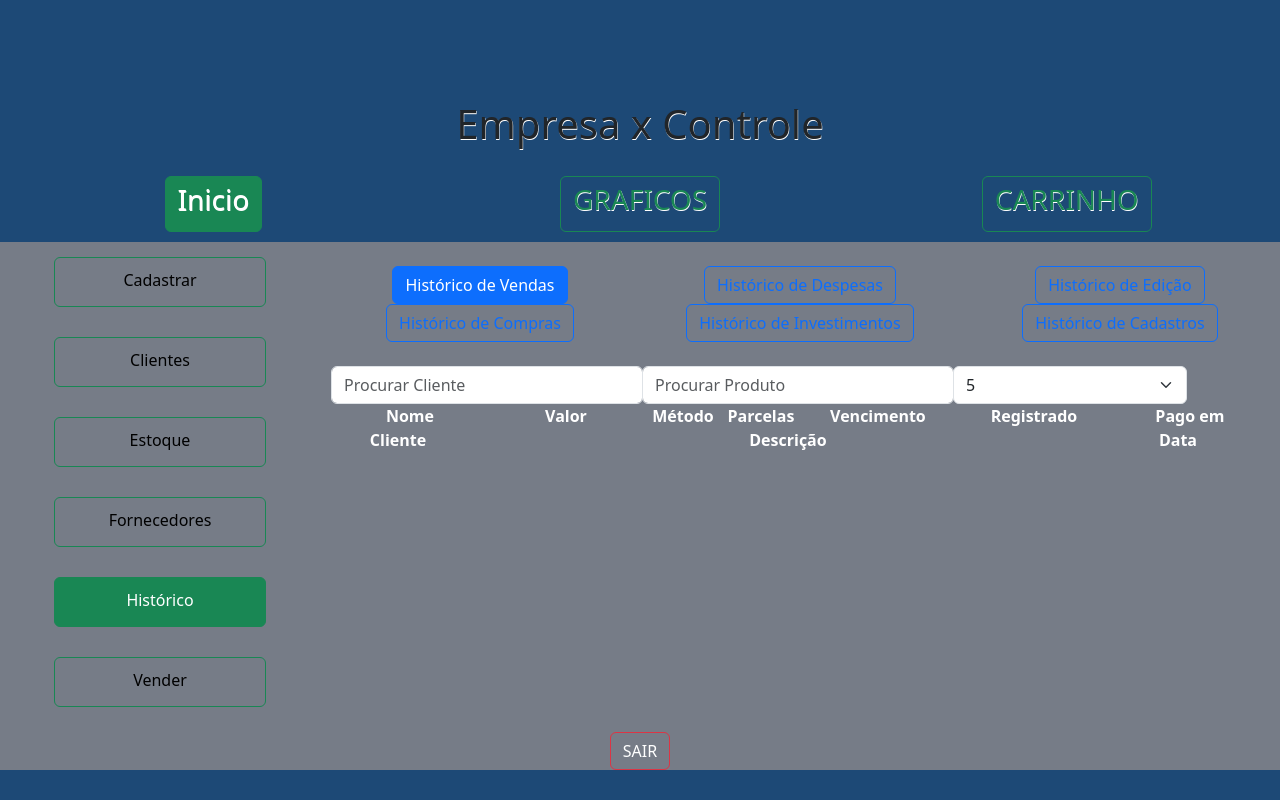
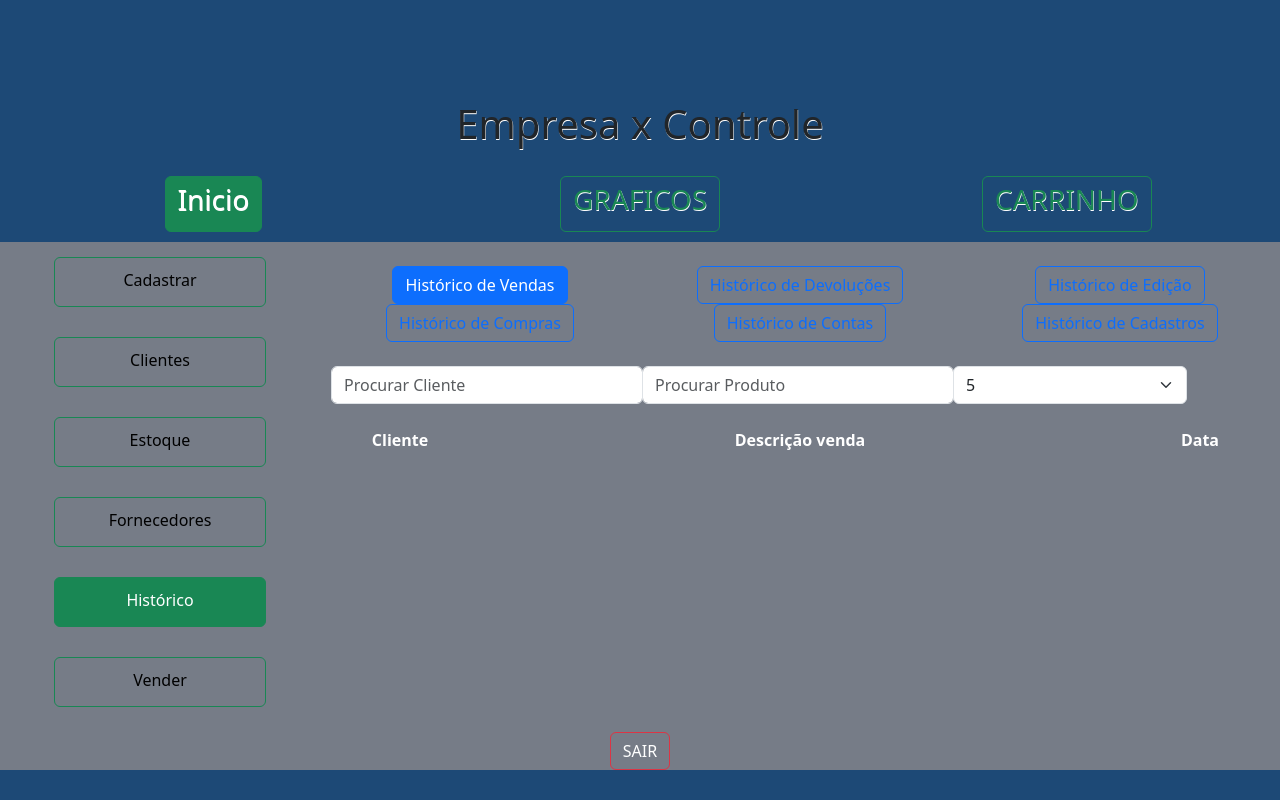
Before and after one commit to ThiagoMdO/ERP_Basico_Loja_roupa, a PHP site: page /historico.php in a window 1280 px wide. Run offline with PHP 8.4, Linux system fonts and the light colour scheme; the visitor is signed in with stand-in values (Sample User, id 1); data that the repository does not hold is empty.

Commit message:
historico de vendas e compras concluido, inicio, ajustes historico despesas e investimentos

```diff
--- a/get_historico.php
+++ b/get_historico.php
@@ -15,11 +15,13 @@
 
 
 	$nome_cliente = isset($_POST['nome_cliente'])?$_POST['nome_cliente']:'';
-	$nome_fornecedor = isset($_POST['nome_fornecedor'])?$_POST['nome_fornecedor']:'';
+
 	$nome_produto = isset($_POST['nome_produto'])?$_POST['nome_produto']:'';
 
 
 	/* -----------------  Consultar Vendas - CLIENTES ------------------- */
+	if($nome_cliente==true || $nome_cliente == ''){
+
 		// consultar registro de Vendas
 		$sql_historico_qtd = "SELECT COUNT(*) AS total_registros
 			FROM (
@@ -48,10 +50,8 @@
 			LIMIT $registros_por_pagina
 			OFFSET $offset ";
 
+
 		$resultado_id_historico = mysqli_query($con,$sql_historico);
-
-	if($nome_cliente==true || $nome_cliente == ''){
-
 		if($resultado_id_historico){
 			$offset++;
 			$i = 0;
@@ -106,9 +106,14 @@
 		}
 	}
 
+	//zerarvariaveis para nova consulta
+	$nome_fornecedor = isset($_POST['nome_fornecedor'])?$_POST['nome_fornecedor']:null;
+	$nome_produto = isset($_POST['nome_produto'])?$_POST['nome_produto']:'';
+	$offset =isset($_POST['offset'])?$_POST['offset']:0;
+	$registros_por_pagina =isset($_POST['registros_por_pagina'])?$_POST['registros_por_pagina']:5;
 
 	/* -----------------  Consultar Compras - FORNECEDORES ------------------- */
-
+	if($nome_fornecedor == true || $nome_fornecedor == ''){
 		// consultar registro de Compras
 		$sql_historico_qtd_compras = "SELECT COUNT(*) AS total_registros
 			FROM (
@@ -137,8 +142,9 @@
 			LIMIT $registros_por_pagina
 			OFFSET $offset ";
 
+
 		$resultado_id_historico_compras = mysqli_query($con,$sql_historico_compras);
-	if($nome_fornecedor == true){
+
 		if($resultado_id_historico_compras){
 			$offset++;
 			$i = 0;
@@ -189,7 +195,6 @@
 		        $classe_botao = $pagina_atual == $i ? 'btn-primary' : 'btn-outline-primary'; //aplica a classe para o botão da página atual
 		        echo '<button class="btn '.$classe_botao.' paginar" data-pagina_clicada="'.$i.'">'.$i.'</button>';
 		    }
-
 		}
 	}
 
--- a/historico.php
+++ b/historico.php
@@ -34,20 +34,21 @@
 	<link rel="stylesheet" type="text/css" href="estilos/estilo.css">
 
 	<script type="text/javascript">
+
 		$(document).ready(function(){
+			//atualizarPesquisa();
+			atualizarQtd();
 
-			atualizarPesquisa();
-			atualizarQtd();
-			$('.pesquisa').keyup(function(){
+			/*$('.pesquisa').keyup(function(){
 				atualizarQtd();
 				return false; //para não ativar a trigger de submit do formulário
-			});
-			$('#nome_cliente').keyup(function(){
+			});*/
+			/*$('#nome_cliente').keyup(function(){
 				$('#nome_fornecedor').val(false);
 			});
 			$('#nome_fornecedor').keyup(function(){
 				$('#nome_cliente').val(false);
-			})
+			})*/
 
 			$('#btn_pesquisar').click(function(){
 				atualizarQtd();
@@ -62,74 +63,122 @@
 
 			//campos inputs historico
 			var class_inputs_historico = $('.inputs_historico');
+			var class_inputs_historico_contas = $('.inputs_historico_contas');
 			var historico_vendas_cliente = $('#nome_cliente');
+			var historico_nome_produto = $('#nome_produto');
 			var historico_compras_fornecedores = $('#nome_fornecedor');
-			var historico_contas_despesas = $('#nome_conta_despesa');
-			var historico_contas_investimento = $('#nome_conta_investimento');
+			var historico_contas_despesas = $('#nome_conta_despesa_investimento');
+
+			//selects
+			var historico_contas_select = $('#historico_contas_select');
 
 			//botoes de historicos
 			var class_btn_historico = $('.btn_historico');
 			var btn_historico_vendas = $('#btn_historico_vendas');
 			var btn_historico_compras = $('#btn_historico_compras');
-			var btn_historico_contas_despesas = $('#btn_historico_contas_despesas');
-			var btn_historico_contas_investimentos = $('#btn_historico_contas_investimentos');
+			var btn_historico_devolucoes = $('#btn_historico_devolucoes');
+			var btn_historico_contas = $('#btn_historico_contas');
+
+			//forms historico
+			var form_historico_vendas_compras = $('#form_historico_vendas_compras');
 
 
 			var relacionado = $('#relacionado');
 			var vendas_e_compras = $('#vendas_e_compras');
-			var relacao_contas = $('#relacao_contas');
+			var relacao_contas = $('.relacao_contas');
+
+			//Comando padrao para todos .inputs_historico
+			class_inputs_historico.keyup(function(){
+				atualizarQtd();
+
+			});
+
+			class_inputs_historico_contas.keyup(function(){
+				atualizarContas();
+			});
 
 
+			//Comando padrao para todos .btn_historico
+			class_btn_historico.click(function(){
 
-
-			/*//Comando padrao para todos .btn_historico
-			class_btn_historico.click(function(){
 				class_btn_historico.removeClass('active');
 
+				class_inputs_historico.addClass('d-none');
 				class_inputs_historico.val(false);
 
-				//class_inputs_historico.addClass('d-none');
+				form_historico_vendas_compras.addClass('d-none');
+
 				vendas_e_compras.addClass('d-none');
+				relacao_contas.addClass('d-none');
 			});
 
 			//btn VENDAS - CLIENTES
 			btn_historico_vendas.click(function(){
 
-				historico_vendas_cliente.val(' ');
+				btn_historico_vendas.addClass('active');
 
 				historico_vendas_cliente.removeClass('d-none');
+				historico_nome_produto.removeClass('d-none');
+				historico_nome_produto.val('');
 
-				btn_historico_vendas.addClass('active');
-				relacionado.html('Cliente');
-				vendas_e_compras.removeClass('d-none');
+				historico_vendas_cliente.val('%%');
+				atualizarQtd();
+				historico_vendas_cliente.val('');
 
-				atualizarQtd();
-			});*/
-/*
+				form_historico_vendas_compras.removeClass('d-none');
+
+				vendas_e_compras.removeClass('d-none'); //remove d-none em vendas e compras
+
+				relacionado.html('Cliente'); //para vendas e compras
+
+			});
+
+
+
 			//btn COMPRAS - FORNECEDORES
 			btn_historico_compras.click(function(){
 
-				historico_compras_fornecedores.val(' ');
+				btn_historico_compras.addClass('active');
 
 				historico_compras_fornecedores.removeClass('d-none');
+				historico_nome_produto.removeClass('d-none');
+				historico_nome_produto.val('');
 
-				btn_historico_compras.addClass('active');
-				relacionado.html('Fornecedor');
-				vendas_e_compras.removeClass('d-none');
+				historico_compras_fornecedores.val('%%');
+				atualizarQtd();
+				historico_compras_fornecedores.val('');
 
-				atualizarQtd();
-			});*/
-/*
-			//btn CONTAS - DESPESAS
-			btn_historico_contas_despesas.click(function(){
-				historico_contas_despesas.val(' ');
+				form_historico_vendas_compras.removeClass('d-none');
 
+				vendas_e_compras.removeClass('d-none'); //remove d-none em vendas e compras
+
+				relacionado.html('Fornecedores'); //para vendas e compras
+
+			});
+
+
+			//btn CONTAS - DESPESAS E INVESTIMENTOS
+			btn_historico_contas.click(function(){
+				btn_historico_contas.addClass('active');
+				relacao_contas.removeClass('d-none');
 				historico_contas_despesas.removeClass('d-none');
 
-				btn_historico_contas_despesas.addClass('active');
+				historico_contas_despesas.val('%%');
+				atualizarContas();
+				historico_contas_despesas.val('');
 
-			});*/
+			});
 
+			function atualizarContas(){
+				$.ajax({
+					url:'get_historico_contas.php',
+					method: 'post',
+					data: $('#form_contas').serialize(),
+					success: function(data){
+						$('#div_resultado_paginacao_historico').html(data);
+					}
+				});
+			}
 
 
 			function atualizarQtd(){
@@ -147,27 +196,19 @@
 
                         //recupera os parametros de paginacao do formulario
                         var registros_por_pagina = $('#registros_por_pagina').val(); // = 5
-                        var pagina_atual = $('#pagina_atual').val(); //
 
                         var offset_atualizado = pagina_clicada * registros_por_pagina;
                         //aplica o valor atualizado do offset ao campo do form
                         $('#offset').val(offset_atualizado);
 
                         //refaz a pesquisa (chamada recursiva do método)
+
                         $('#btn_pesquisar').click();
                     });
 
 				});
 			}
-			function atualizarPesquisa(){
-				$.ajax({
-					url:'get_historico.php',
-					success: function(data){
-						$('#div_resultado_paginacao_historico').html(data);
-					}
-				})
-			}
-
+			btn_historico_vendas.click();
 
 
 		});
@@ -254,35 +295,32 @@
 
 
 					<div class="col-md-4">
-						<button id="btn_historico_vendas" class="btn btn_historico btn-large btn-outline-primary active">Histórico de Vendas</button>
-						<button id="btn_historico_compras" class="btn btn_historico btn-large btn-outline-primary">Histórico de Compras</button>
+						<button id="btn_historico_vendas" class="btn btn-large btn-outline-primary btn_historico active">Histórico de Vendas</button>
+						<button id="btn_historico_compras" class="btn btn-large btn-outline-primary btn_historico">Histórico de Compras</button>
 					</div>
 					<div class="col-md-4">
-						<button id="btn_historico_contas_despesas" class="btn btn_historico btn-large btn-outline-primary">Histórico de Despesas</button>
-						<button id="btn_historico_contas_investimentos" class="btn btn_historico btn-large btn-outline-primary">Histórico de Investimentos</button>
+						<button id="" class="btn btn-large btn-outline-primary btn_historico">Histórico de Devoluções</button>
+						<button id="btn_historico_contas" class="btn btn-large btn-outline-primary btn_historico">Histórico de Contas</button>
 					</div>
 					<div class="col-md-4">
-						<button class="btn btn-large btn-outline-primary">Histórico de Edição</button>
-						<button class="btn btn-large btn-outline-primary">Histórico de Cadastros</button>
+						<button class="btn btn-large btn-outline-primary btn_historico">Histórico de Edição</button>
+						<button class="btn btn-large btn-outline-primary btn_historico">Histórico de Cadastros</button>
 					</div>
 	           	</div>
 	           	<br>
 				<div class="row">
 					<div class="col-md-12">
-						<form class="input-group form_procurar_historico">
+						<form id="form_historico_vendas_compras" class="input-group form_procurar_historico">
 		                    <div class="form-group d-none">
 		                        <input type="text" class="form-control" name="offset" id="offset" value="0"/>
 							</div>
 							<div class="col-4">
-		                    	<input type="text" id="nome_cliente" class="form-control pesquisa inputs_historico" placeholder="Procurar Cliente" maxlength="140" name="nome_cliente">
-		                    	<input type="text" id="nome_fornecedor" class="form-control pesquisa inputs_historico d-none" placeholder="Procurar Fornecedor" maxlength="140" name="nome_fornecedor">
-
-		                    	<input type="text" id="nome_conta_despesa" class="form-control pesquisa inputs_historico d-none" placeholder="Procurar Despesa" maxlength="140" name="nome_conta_despesa">
-		                    	<input type="text" id="nome_conta_investimento" class="form-control pesquisa inputs_historico d-none" placeholder="Procurar Investimento" maxlength="140" name="nome_conta_investimento">
+		                    	<input type="text" id="nome_cliente" class="form-control inputs_historico" placeholder="Procurar Cliente" maxlength="140" name="nome_cliente">
+		                    	<input type="text" id="nome_fornecedor" class="form-control inputs_historico d-none" placeholder="Procurar Fornecedor" maxlength="140" name="nome_fornecedor">
 
 							</div>
 							<div class="col-4">
-		                    	<input type="text" id="nome_produto" class="form-control pesquisa" placeholder="Procurar Produto" maxlength="140" name="nome_produto">
+		                    	<input type="text" id="nome_produto" class="form-control inputs_historico" placeholder="Procurar Produto" maxlength="140" name="nome_produto">
 							</div>
 				           	<div id="paginacao" class="form-group col-3">
 			                    <select class="form-select" id="registros_por_pagina" name="registros_por_pagina">
@@ -293,8 +331,38 @@
 			                    	<option value="80">80</option>
 			                    </select>
 			                </div>
+			                    <button type="button" class="btn btn-primary d-none" id="btn_pesquisar">Filtro</button>
 		            	</form>
-							<div id="relacao_contas" class="col-12 d-flex align-items-center">
+		            	<div class="relacao_contas" class="col-12 d-flex align-items-center d-none">
+		            		<form id="form_contas">
+			            		<div class="col-12">
+			            			<div class="row">
+			            				<div class="col-4">
+					            			<input type="text" id="nome_conta_despesa_investimento" class="form-control inputs_historico_contas" placeholder="Procurar Despesa" maxlength="140" name="nome_conta_despesa_investimento">
+			            				</div>
+			            				<div class="col-4">
+			            					<select class="form-select" id="historico_contas_select" name="historico_contas_select">
+			            						<option value="">Todos</option>
+			            						<option value="Despesa">Despesas</option>
+			            						<option value="Investimento">Investimentos</option>
+			            					</select>
+			            					<input type="text" id="historico_contas_investimento" class="form-control inputs_historico_contas d-none" placeholder="Procurar Investimento" maxlength="140" name="historico_contas_investimento">
+			            				</div>
+		            					<div id="paginacao_contas" class="form-group col-4">
+						                    <select class="form-select" id="registros_por_pagina_contas" name="registros_por_pagina_contas">
+						                    	<option value="5">5</option>
+						                    	<option value="10">10</option>
+						                    	<option value="20">20</option>
+						                    	<option value="40">40</option>
+						                    	<option value="80">80</option>
+						                    </select>
+						                </div>
+			            			</div>
+
+			            		</div>
+		            		</form><!-- Fim form contas -->
+						</div><!-- fim relacao contas -->
+						<div class="row relacao_contas">
 		            		<div class="col-2">Nome</div>
 							<div class="col-2">Valor</div>
 							<div class="col-1">Método</div>
@@ -304,20 +372,22 @@
 							<div class="col-2">Pago em</div>
             			</div>
 					</div>
+				</div>
+				<br>
 	            <div class="row">
+				<br>
 	                <div class="col-md-12">
-		                    	<div id="vendas_e_compras" class="row">
+	                    <div id="vendas_e_compras">
+	                    	<div class="row">
 								<div id="relacionado" class="col-2">Cliente</div>
-									<div class="col-8">Descrição</div>
+								<div class="col-8">Descrição venda</div>
 								<div class="col-2">Data</div>
+							</div>
 	                    </div>
 	                    <div id="div_resultado_paginacao_historico">
 	                    </div>
 	                </div>
 	            </div>
-					</div>
-					<br>
-					<br>
 				</div>
 				<div id="sair">
 					<button class="btn btn-outline-danger"><a href="sair.php">SAIR</a></button>
```
Also changed, not shown: get_historico_contas.php (+50 -116 lines). Lines whose indentation alone changed are shown as unchanged.
